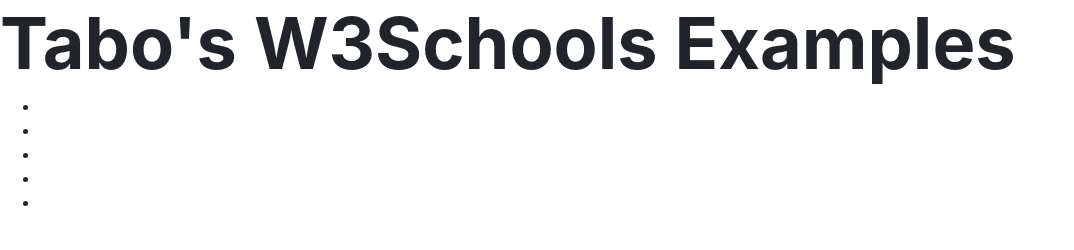
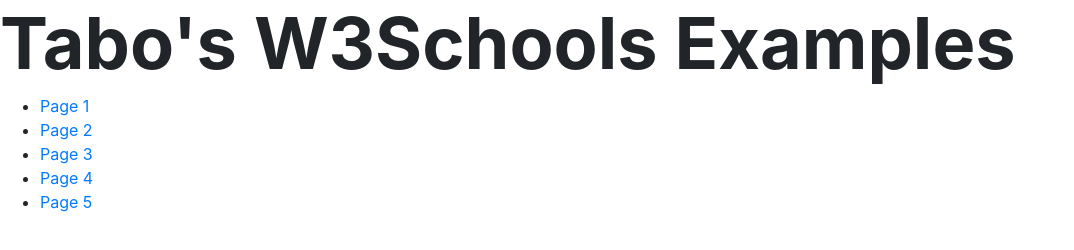
Before and after one commit to Tabo2020/Tabo2020.github.io, a plain HTML site: page bacs200/skills/index.html in a window 1280 px wide. Shown: the whole page, without its empty margins (0-1074 px from the left). Drawn offline with nearby package versions, Linux system fonts and the light colour scheme.

Commit message:
Update index.html

```diff
--- a/bacs200/skills/index.html
+++ b/bacs200/skills/index.html
@@ -12,23 +12,23 @@
     <h1 class="display-3 font-weight-bold">Tabo's W3Schools Examples</h1>
     <ul>
         <li>
-            <a href=""></a>
+            <a href="https://tabo2020.github.io/bacs200/skills/page1.html">Page 1</a>
         </li>
 
         <li>
-            <a href=""> </a>
+            <a href="https://tabo2020.github.io/bacs200/skills/page2.html">Page 2</a>
         </li>
 
         <li>
-            <a href=""> </a>
+            <a href="https://tabo2020.github.io/bacs200/skills/page3.html">Page 3</a>
         </li>
 
         <li>
-            <a href=""> </a>
+            <a href="https://tabo2020.github.io/bacs200/skills/page4.html">Page 4</a>
         </li>
 
         <li>
-            <a href=""> </a>
+            <a href="https://tabo2020.github.io/bacs200/skills/page5.html">Page 5</a>
         </li>
     </ul>
 </body>
```
